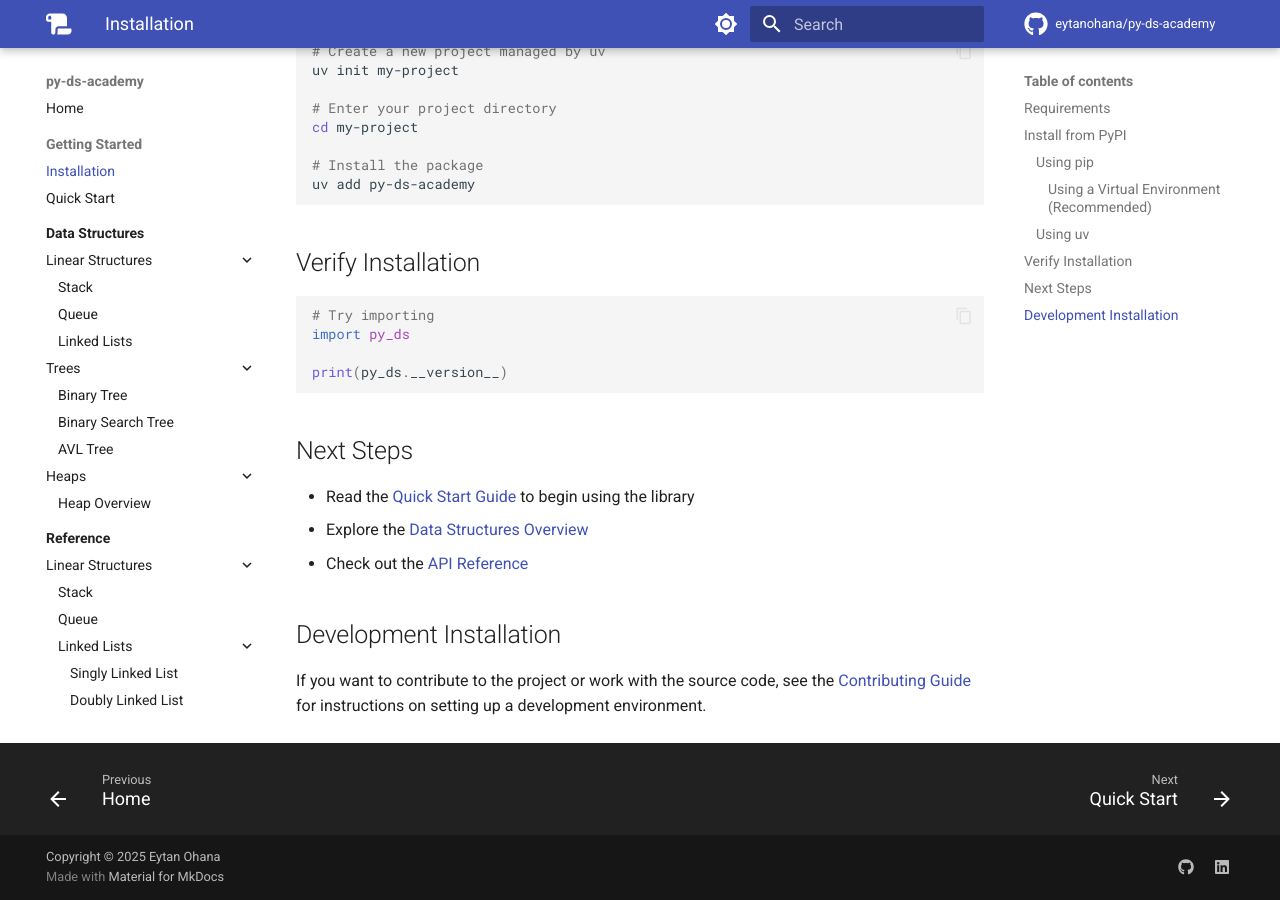
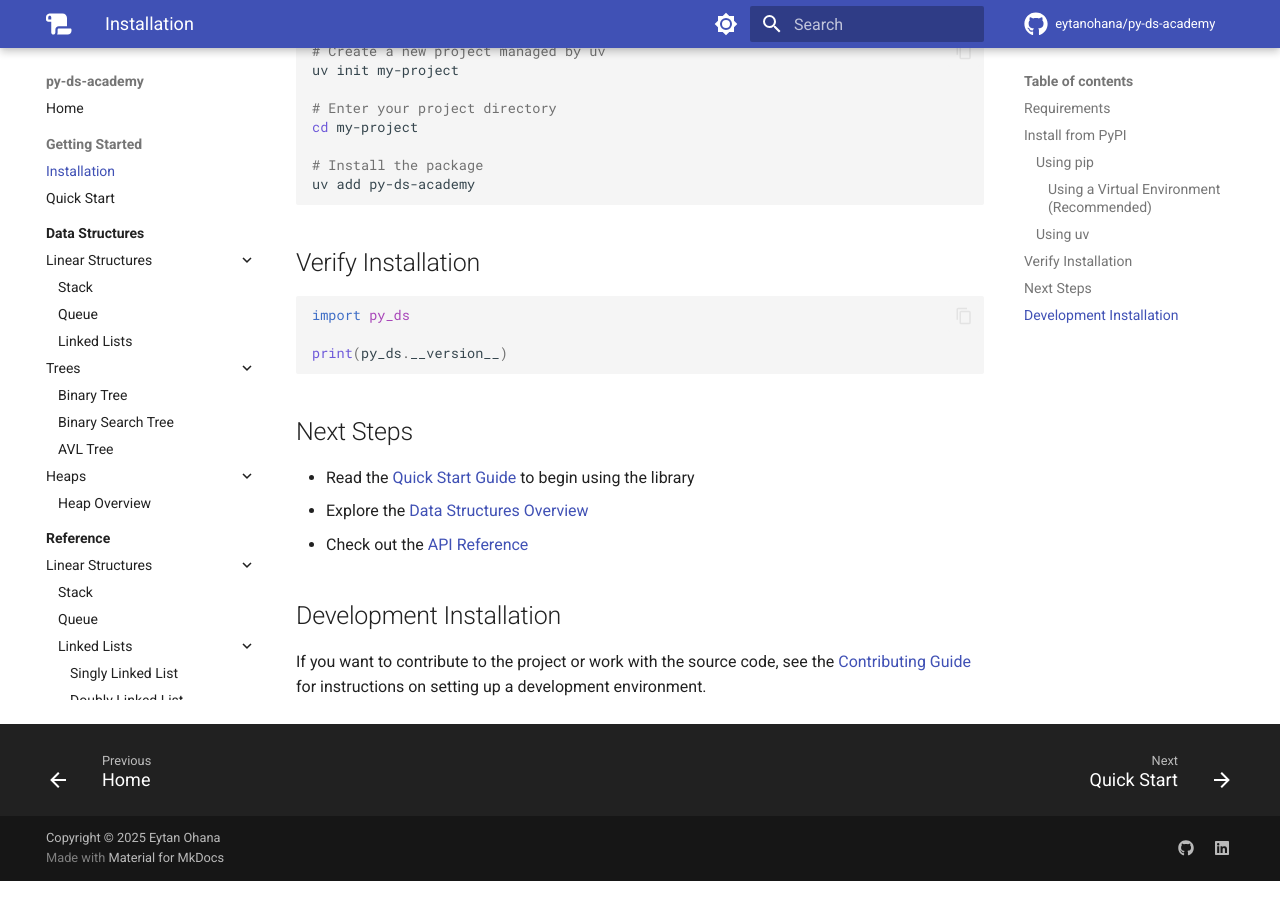
Before and after one commit to eytanohana/py-ds-academy, an MkDocs documentation site: the page built from docs/getting-started/installation.md, in a window 1280 px wide and 900 px high, scrolled down 1085 px. Built offline with MkDocs 1.6.1 and Material for MkDocs 9.7.7, drawn with Linux system fonts in a browser that asks for light colours; comment, search, counter and statistics services are not loaded; the version menu is left out.

Commit message:
rm comment

````diff
--- a/docs/getting-started/installation.md
+++ b/docs/getting-started/installation.md
@@ -54,7 +54,6 @@ uv add py-ds-academy
 ## Verify Installation
 
 ```python
-# Try importing
 import py_ds
 
 print(py_ds.__version__)
````
